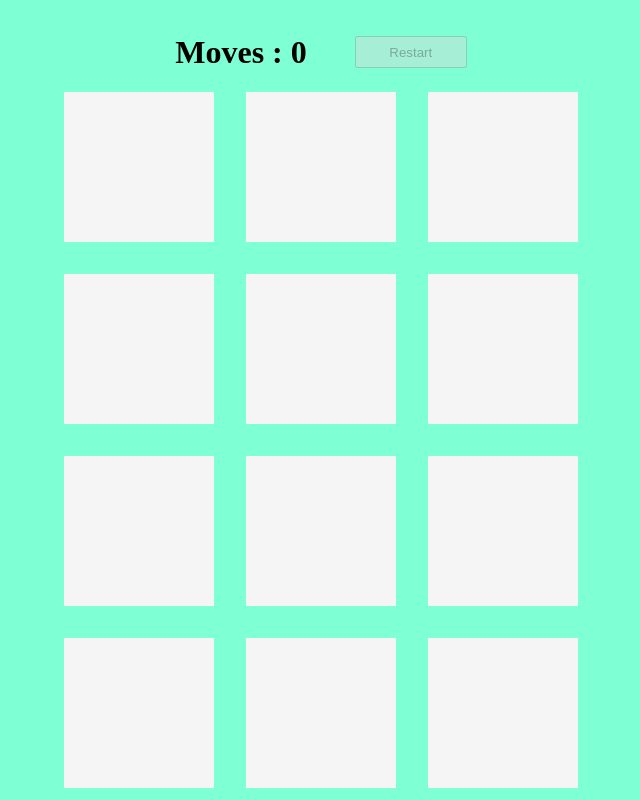
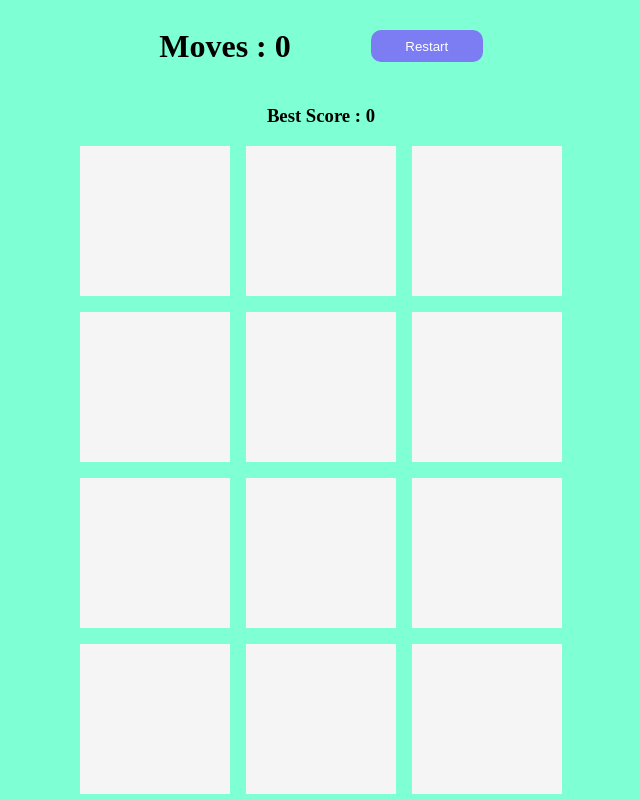
Before and after one commit to hmzaygn/match-the-cards-game, a plain HTML site: page index.html in a window 1280 px wide. Shown: the whole page, without its empty margins (319-959 px from the left). Drawn offline with Linux system fonts and the light colour scheme.

Commit message:
minor fixes

```diff
--- a/app.js
+++ b/app.js
@@ -4,6 +4,8 @@ const container = document.querySelector(".container");
 let score = 0;
 let moves = document.querySelector(".moves");
 const restart = document.querySelector("button");
+const winMsg = document.querySelector("h2");
+const bestScore = document.querySelector("h3 span");
 
 start();
 
@@ -12,11 +14,13 @@ restart.addEventListener("click", () => {
   document.body.style.backgroundColor = "aquamarine";
   score = 0;
   moves.textContent = 0;
+  winMsg.style.display = "none";
   start();
 });
 
 function start() {
   restart.disabled = true;
+  bestScore.textContent = JSON.parse(localStorage?.getItem("bestScore")) || 0;
   data
     .sort(() => Math.random() - 0.5)
     .forEach((item) => {
@@ -38,12 +42,12 @@ function start() {
       card.addEventListener("click", (e) => {
         card.classList.toggle("toggle-card");
 
-        clickedCard(e);
+        checkCards(e);
       });
     });
 }
 
-const clickedCard = (e) => {
+const checkCards = (e) => {
   const clickedCards = e.target;
   clickedCards.classList.add("flipped");
   const flippedCards = document.querySelectorAll(".flipped");
@@ -73,5 +77,8 @@ const clickedCard = (e) => {
     console.log("win");
     document.body.style.backgroundColor = "lightgreen";
     restart.disabled = false;
+    winMsg.style.display = "inline";
+    bestScore.textContent = score;
+    localStorage.setItem("bestScore", score);
   }
 };
--- a/index.html
+++ b/index.html
@@ -11,9 +11,14 @@
 
 <body>
     <div class="header">
-        <h1>Moves : <span class="moves">0</span></h1>
-        <button>Restart</button>
+        <h2>🎆 Congratulations You Win 🎆</h2>
+        <div class="title">
+            <h1>Moves : <span class="moves">0</span></h1>
+            <button>Restart</button>
+        </div>
+        <h3>Best Score : <span></span></h3>
     </div>
+
 
     <div class="container">
 
--- a/style.css
+++ b/style.css
@@ -10,23 +10,43 @@ body {
     background-color: aquamarine;
 }
 
+.header {
+    text-align: center;
+}
 
-.header {
+.title {
     display: flex;
     align-items: center;
-    gap: 3rem;
+    gap: 5rem;
 }
 
 .header button {
     width: 7rem;
     height: 2rem;
+    background-color: rgb(124, 124, 243);
+    color: white;
+    border: none;
+    border-radius: 10px;
+    transition: all .3s;
+}
+
+.header button:hover {
+    background-color: rgb(62, 62, 253);
+}
+
+.header button:active {
+    transform: scale(.97);
+}
+
+.header h2 {
+    display: none;
 }
 
 .container {
     display: grid;
     grid-template-columns: repeat(3, 150px);
     grid-template-rows: repeat(4, 150px);
-    gap: 2rem;
+    gap: 1rem;
     perspective: 800px;
 }
 
```
